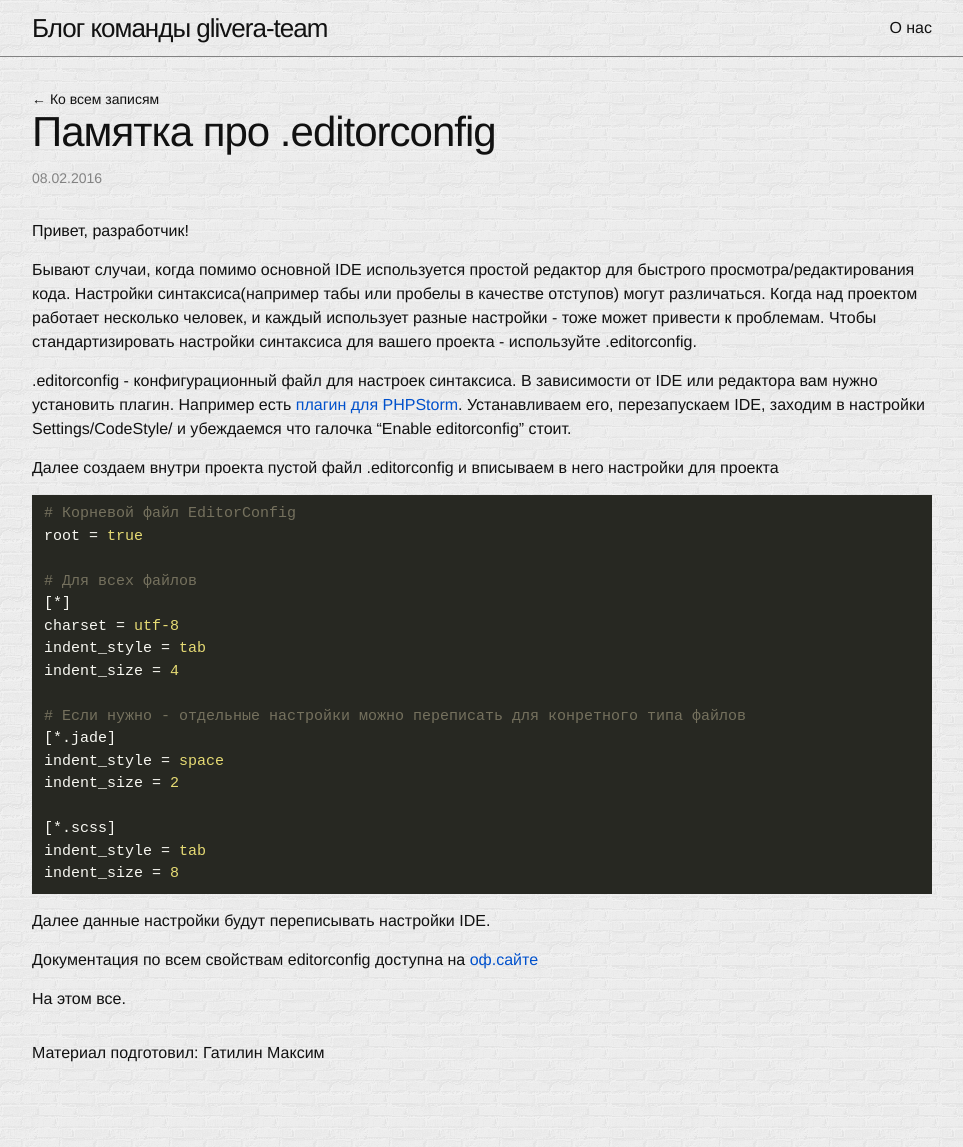
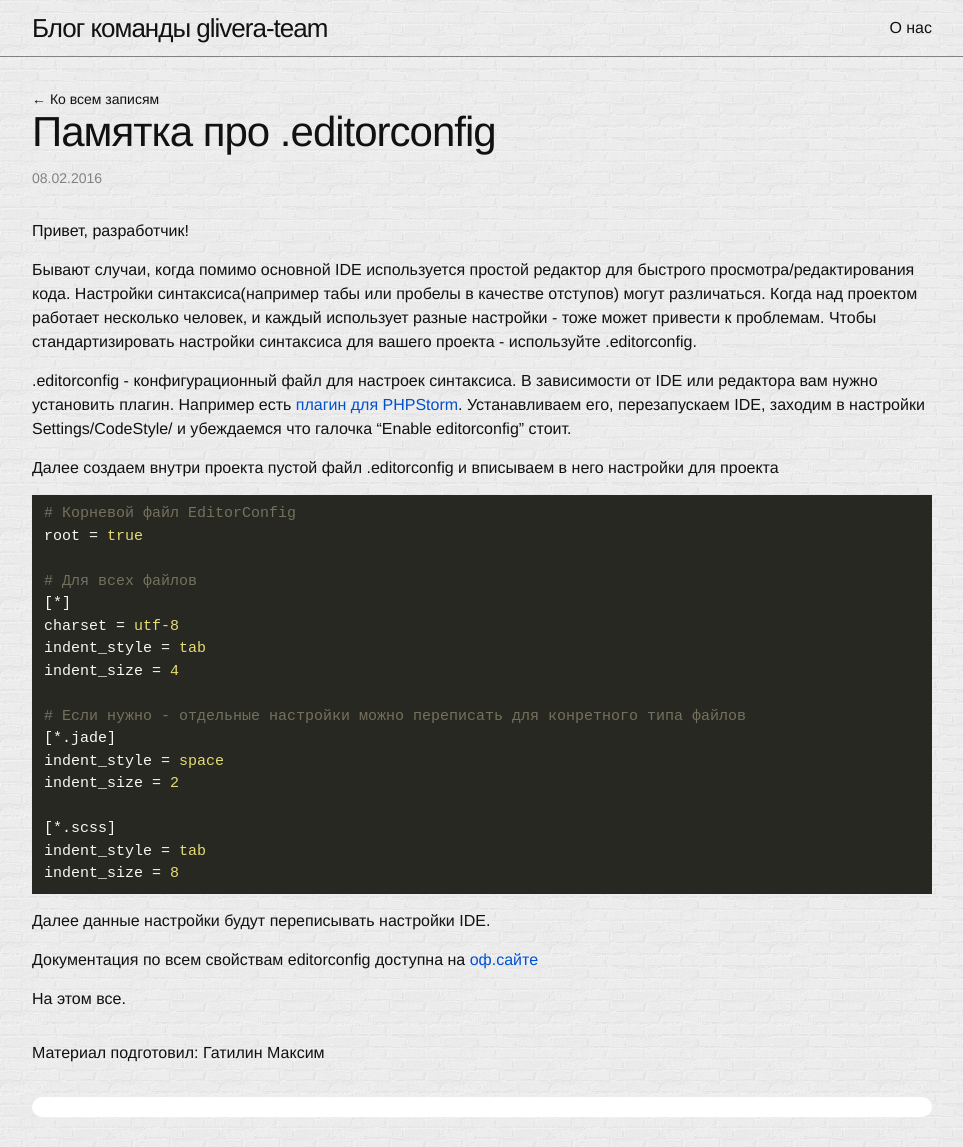
Before and after one commit to glivera-team/glivera-team.github.io, a Jekyll site: the page built from _posts/2016-02-08-editorconfig.markdown, in a window 1280 px wide. Shown: the whole page, without its empty margins (158-1121 px from the left). Built offline with Jekyll 4.4.1, drawn with Linux system fonts in a browser that asks for light colours; comment, search, counter and statistics services are not loaded; before the commit the page ends 1095 px from its top, so only the background shows below that.

```diff
--- a/_includes/head.html
+++ b/_includes/head.html
@@ -10,6 +10,11 @@
   <meta property="og:type" content="{% if page.layout == 'post'%}article{% else %}website{% endif %}" />
   <meta property="og:url" content="{{ page.url | replace:'index.html','' | prepend: site.baseurl | prepend: site.url }}" />
   <meta property="og:image" content="http://glivera-team.github.io/i/photo_code.png" />
+  {% if page.layout == 'post'%}
+  <meta property="article:published_time" content="{{page.date}}" />
+  <meta property="article:author" content="{{page.autor}}" />
+  <meta property="article:section" content="{{page.categories}}" />
+  {% endif %}
 
   <link rel="stylesheet" href="{{ "/css/main.css" | prepend: site.baseurl }}">
   <link rel="canonical" href="{{ page.url | replace:'index.html','' | prepend: site.baseurl | prepend: site.url }}">
--- a/_layouts/post.html
+++ b/_layouts/post.html
@@ -15,3 +15,25 @@ layout: default
   <div class="autor_name">Материал подготовил:  {{ page.autor }}</div>
 
 </article>
+<div id="disqus_thread"></div>
+<script>
+  /**
+   * RECOMMENDED CONFIGURATION VARIABLES: EDIT AND UNCOMMENT THE SECTION BELOW TO INSERT DYNAMIC VALUES FROM YOUR PLATFORM OR CMS.
+   * LEARN WHY DEFINING THESE VARIABLES IS IMPORTANT: https://disqus.com/admin/universalcode/#configuration-variables
+   */
+  /*
+   var disqus_config = function () {
+   this.page.url = PAGE_URL; // Replace PAGE_URL with your page's canonical URL variable
+   this.page.identifier = PAGE_IDENTIFIER; // Replace PAGE_IDENTIFIER with your page's unique identifier variable
+   };
+   */
+  (function() { // DON'T EDIT BELOW THIS LINE
+    var d = document, s = d.createElement('script');
+
+    s.src = '//gliverateamblog.disqus.com/embed.js';
+
+    s.setAttribute('data-timestamp', +new Date());
+    (d.head || d.body).appendChild(s);
+  })();
+</script>
+<noscript>Please enable JavaScript to view the <a href="https://disqus.com/?ref_noscript" rel="nofollow">comments powered by Disqus.</a></noscript>
--- a/_sass/_layout.scss
+++ b/_sass/_layout.scss
@@ -261,3 +261,10 @@
         }
     }
 }
+
+#disqus_thread {
+    margin:2rem 0 0;
+    padding:10px 20px;
+    background:white;
+    border-radius:10px;
+}
```
